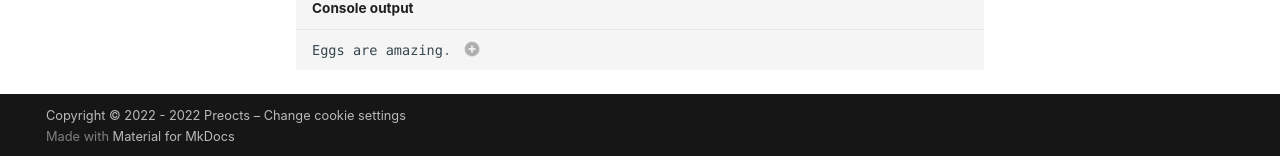
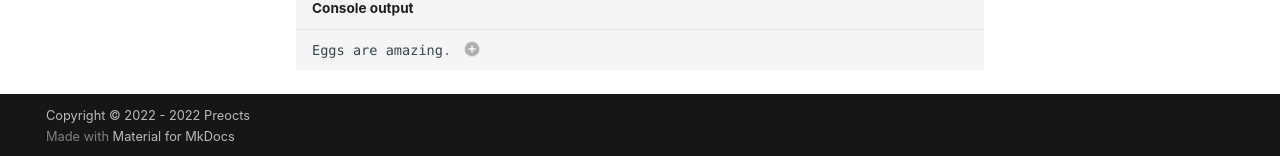
Before and after one commit to Preocts/preocts.github.io, an MkDocs documentation site: the page built from docs/eggsplains/20221013-openthatfile.md, in a window 1280 px wide and 900 px high, scrolled down 2548 px. Shown: the part 741-897 px from the top of the window. Built offline with MkDocs 1.6.1 and Material for MkDocs 9.7.7, drawn with Linux system fonts in a browser that asks for light colours; comment, search, counter and statistics services are not loaded.

Commit message:
Remove cookies extra popup, we aren't using them

```diff
--- a/mkdocs.yml
+++ b/mkdocs.yml
@@ -65,8 +65,7 @@ extra_css:
   - stylesheets/extra.css
 
 copyright: >
-  Copyright &copy; 2022 - 2022 Preocts –
-  <a href="#__consent">Change cookie settings</a>
+  Copyright &copy; 2022 - 2022 Preocts
 
 markdown_extensions:
   - admonition
```
Also changed, not shown: README.md (+1 -1 lines).
